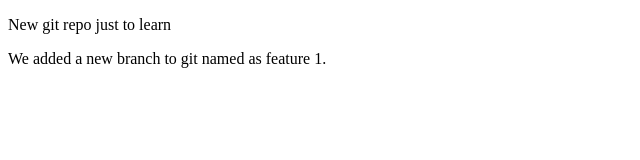
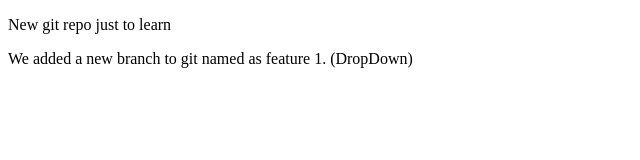
Before and after one commit to EnigmaEngineer64/localrepo, a plain HTML site: page index.html in a window 1280 px wide. Shown: the full height of the page, 0-640 px from the left. Drawn offline with Linux system fonts and the light colour scheme.

```diff
--- a/index.html
+++ b/index.html
@@ -11,6 +11,7 @@
     </p>
     <p>
         We added a new branch to git named as feature 1.
+        (DropDown)
     </p>
 </body>
 </html>
```
